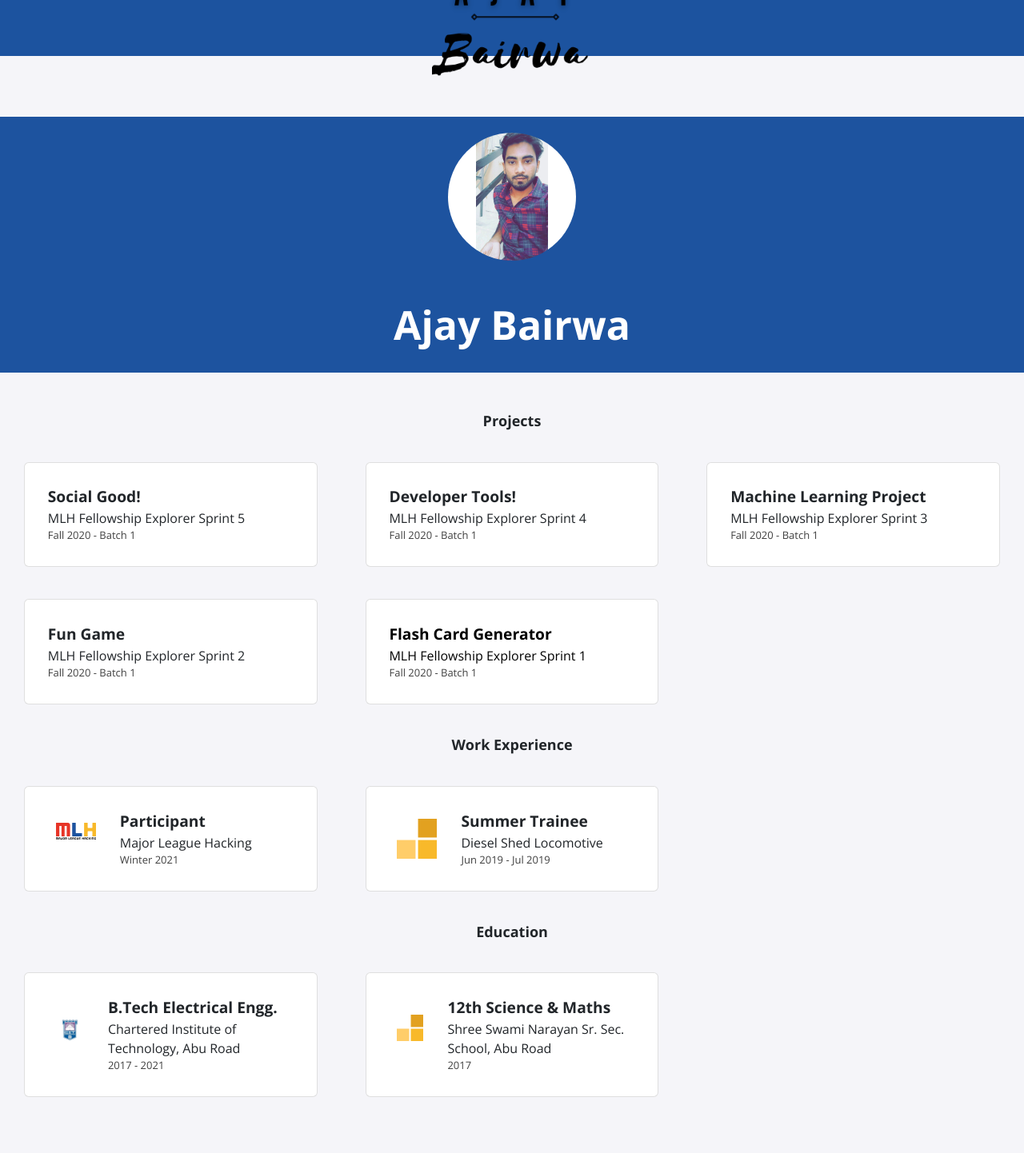
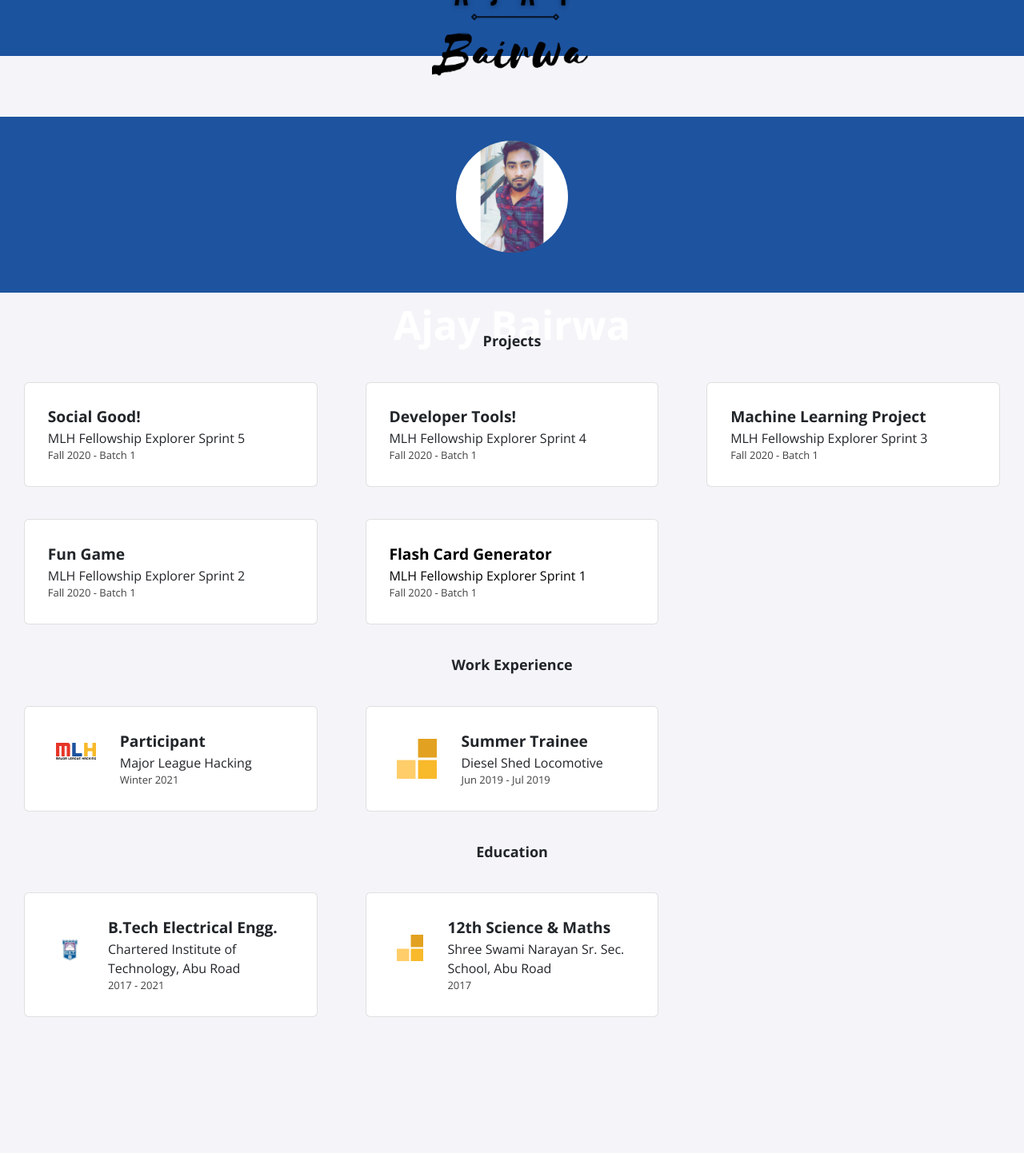
Before and after one commit to bairwa25/bairwa25.github.io, a Jekyll site: the page built from index.html, in a window 1280 px wide. Shown: the whole page at 80% size. Built offline with Jekyll 4.4.1, drawn with Linux system fonts in a browser that asks for light colours; nearby versions of some CDN libraries; after the commit the page ends 1342 px from its top, so only the background shows below that.

Commit message:
Update profile.scss

```diff
--- a/_sass/profile.scss
+++ b/_sass/profile.scss
@@ -1,7 +1,7 @@
 .profile {
     background-color: #1d539f !important;
     text-align: center;
-    height: 320px;
+    height: 220px;
     margin-bottom: 50px;
     h1 {
         font-size: 50px;
@@ -16,7 +16,7 @@
         margin-left: auto;
         margin-right: auto;
         display: block;
-        padding: 20px;
+        padding: 30px;
         transition: .8s ease-in-out;
     }
 
```
